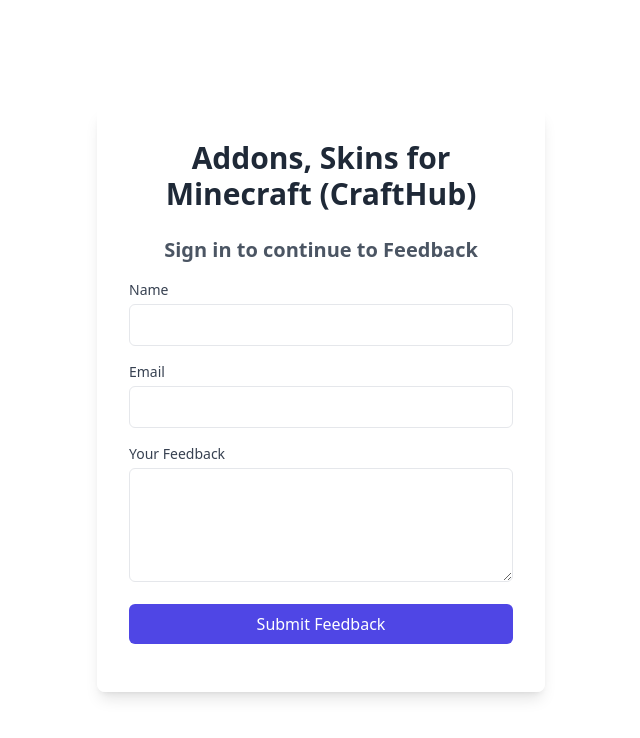
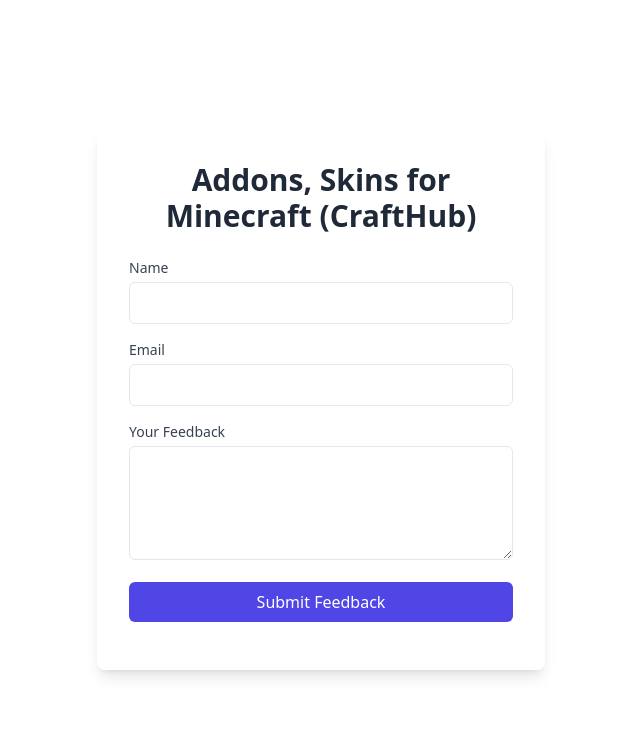
Before and after one commit to remyqa/feedback, a plain HTML site: page index.html in a window 1280 px wide. Shown: the whole page, without its empty margins (319-959 px from the left). Drawn offline with nearby package versions, Linux system fonts and the light colour scheme.

Commit message:
Update index.html

```diff
--- a/index.html
+++ b/index.html
@@ -23,7 +23,6 @@
 <body class="flex items-center justify-center min-h-screen">
     <div class="content-overlay w-full max-w-md p-8 rounded-lg shadow-lg">
         <h1 class="text-3xl font-bold mb-6 text-center text-gray-800">Addons, Skins for Minecraft (CraftHub)</h1>
-        <h2 class="text-xl font-semibold mb-4 text-center text-gray-600">Sign in to continue to Feedback</h2>
         <form id="feedbackForm" action="https://formspree.io/f/meorbkew" method="POST" class="space-y-4">
             <div>
                 <label for="name" class="block text-sm font-medium text-gray-700">Name</label>
```
